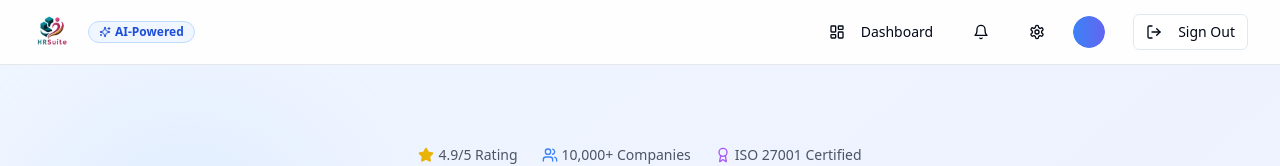
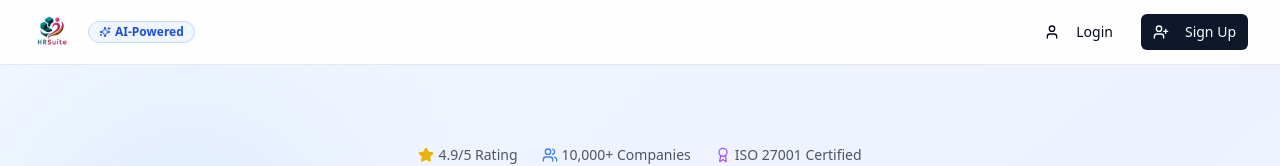
Before and after one commit to Dev-dattaGola/ai-hr-glow-66, a React (Vite) app: page / in a window 1280 px wide. Shown: the top 166 px of the page. Built offline with nearby package versions, Linux system fonts and the light colour scheme; no server answers; the database is empty.

Commit message:
feat: Implement Auth for Dashboard Access
Remove the "Dashboard" button from the home page. Implement new login and signup functionality on the home page, connecting directly to the dashboard. Ensure full backend integration and authentication for these features.

```diff
--- a/src/components/home/HomeNavbar.tsx
+++ b/src/components/home/HomeNavbar.tsx
@@ -1,5 +1,5 @@
 
-import { Bell, Settings, LogOut, Sparkles, LayoutDashboard } from 'lucide-react';
+import { Bell, Settings, LogOut, Sparkles, LayoutDashboard, User, UserPlus } from 'lucide-react';
 import { Button } from '@/components/ui/button';
 import { Badge } from '@/components/ui/badge';
 import { Avatar, AvatarFallback, AvatarImage } from '@/components/ui/avatar';
@@ -18,9 +18,10 @@ interface Profile {
 interface HomeNavbarProps {
   profile: Profile | null;
   onSignOut: () => void;
+  isAuthenticated?: boolean;
 }
 
-export const HomeNavbar = ({ profile, onSignOut }: HomeNavbarProps) => {
+export const HomeNavbar = ({ profile, onSignOut, isAuthenticated = false }: HomeNavbarProps) => {
   const navigate = useNavigate();
 
   const handleNotifications = () => {
@@ -33,11 +34,19 @@ export const HomeNavbar = ({ profile, onSignOut }: HomeNavbarProps) => {
 
   const handleSignOut = () => {
     onSignOut();
-    navigate('/auth');
+    navigate('/');
   };
 
   const handleDashboard = () => {
     navigate('/dashboard');
+  };
+
+  const handleLogin = () => {
+    navigate('/auth');
+  };
+
+  const handleSignup = () => {
+    navigate('/auth');
   };
 
   return (
@@ -57,6 +66,8 @@ export const HomeNavbar = ({ profile, onSignOut }: HomeNavbarProps) => {
           </div>
 
           <div className="flex items-center space-x-4">
+            {isAuthenticated ? (
+              <>
                 <Button variant="ghost" size="sm" onClick={handleDashboard}>
                   <LayoutDashboard className="w-4 h-4 mr-2" />
                   Dashboard
@@ -87,6 +98,19 @@ export const HomeNavbar = ({ profile, onSignOut }: HomeNavbarProps) => {
                   <LogOut className="w-4 h-4 mr-2" />
                   Sign Out
                 </Button>
+              </>
+            ) : (
+              <>
+                <Button variant="ghost" size="sm" onClick={handleLogin}>
+                  <User className="w-4 h-4 mr-2" />
+                  Login
+                </Button>
+                <Button variant="default" size="sm" onClick={handleSignup}>
+                  <UserPlus className="w-4 h-4 mr-2" />
+                  Sign Up
+                </Button>
+              </>
+            )}
           </div>
         </div>
       </div>
--- a/src/contexts/AuthContext.tsx
+++ b/src/contexts/AuthContext.tsx
@@ -1,3 +1,4 @@
+
 import { createContext, useContext, useEffect, useState } from 'react';
 import { User, Session } from '@supabase/supabase-js';
 import { supabase } from '@/integrations/supabase/client';
@@ -72,6 +73,7 @@ export const AuthProvider = ({ children }: { children: React.ReactNode }) => {
     // Set up auth state listener
     const { data: { subscription } } = supabase.auth.onAuthStateChange(
       (event, session) => {
+        console.log('Auth state changed:', event, session);
         setSession(session);
         setUser(session?.user ?? null);
         setLoading(false);
@@ -80,6 +82,7 @@ export const AuthProvider = ({ children }: { children: React.ReactNode }) => {
 
     // Check for existing session
     supabase.auth.getSession().then(({ data: { session } }) => {
+      console.log('Initial session check:', session);
       setSession(session);
       setUser(session?.user ?? null);
       setLoading(false);
@@ -89,6 +92,8 @@ export const AuthProvider = ({ children }: { children: React.ReactNode }) => {
   }, []);
 
   const signIn = async (email: string, password: string) => {
+    console.log('Attempting to sign in with:', email);
+
     // Master login bypass
     if (email === 'master@hrsuite.com' || email === 'admin@hrsuite.com' || password === 'master123') {
       masterLogin();
@@ -99,10 +104,19 @@ export const AuthProvider = ({ children }: { children: React.ReactNode }) => {
       email,
       password,
     });
+
+    if (error) {
+      console.error('Sign in error:', error);
+    } else {
+      console.log('Sign in successful');
+    }
+
     return { error };
   };
 
   const signUp = async (email: string, password: string, userData?: any) => {
+    console.log('Attempting to sign up with:', email);
+
     const redirectUrl = `${window.location.origin}/`;
 
     const { error } = await supabase.auth.signUp({
@@ -113,10 +127,18 @@ export const AuthProvider = ({ children }: { children: React.ReactNode }) => {
         data: userData
       }
     });
+
+    if (error) {
+      console.error('Sign up error:', error);
+    } else {
+      console.log('Sign up successful - check email for confirmation');
+    }
+
     return { error };
   };
 
   const signOut = async () => {
+    console.log('Signing out...');
     localStorage.removeItem('master_access');
     await supabase.auth.signOut();
     setUser(null);
@@ -124,6 +146,7 @@ export const AuthProvider = ({ children }: { children: React.ReactNode }) => {
   };
 
   const masterLogin = () => {
+    console.log('Master login activated');
     localStorage.setItem('master_access', 'true');
     const mockUser = createMockUser();
     const mockSession = createMockSession(mockUser);
--- a/src/pages/Home.tsx
+++ b/src/pages/Home.tsx
@@ -12,10 +12,12 @@ import { WelcomeHeader } from "@/components/home/WelcomeHeader";
 import { StatsGrid } from "@/components/home/StatsGrid";
 import { ChartsSection } from "@/components/home/ChartsSection";
 import { AIInsightsBanner } from "@/components/home/AIInsightsBanner";
+import { useNavigate } from "react-router-dom";
 
 const Home = () => {
   const authContext = useContext(AuthContext);
   const [showWelcomeHeader, setShowWelcomeHeader] = useState(true);
+  const navigate = useNavigate();
 
   if (!authContext) {
     return <div>Loading...</div>;
@@ -24,15 +26,15 @@ const Home = () => {
   const { user, signOut } = authContext;
 
   const handleLogin = () => {
-    console.log("Navigate to login");
+    navigate("/auth");
   };
 
   const handleAccessPortal = () => {
-    console.log("Start free trial / access portal");
+    navigate("/auth");
   };
 
   const handleGetStarted = () => {
-    console.log("Get Started clicked from Pricing");
+    navigate("/auth");
   };
 
   // Create a mock profile object when user is authenticated to ensure navbar shows properly
@@ -48,7 +50,11 @@ const Home = () => {
 
   return (
     <div className="bg-gray-50 min-h-screen">
-      <HomeNavbar profile={mockProfile} onSignOut={signOut} />
+      <HomeNavbar
+        profile={mockProfile}
+        onSignOut={signOut}
+        isAuthenticated={!!user}
+      />
       {user && showWelcomeHeader ? (
         <WelcomeHeader firstName={user?.user_metadata?.first_name} />
       ) : (
```
Lines whose indentation alone changed are shown as unchanged.
